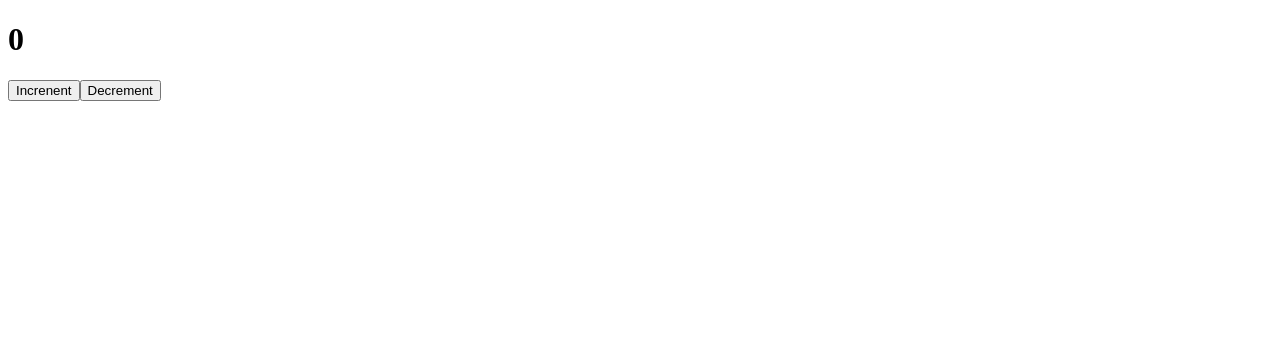
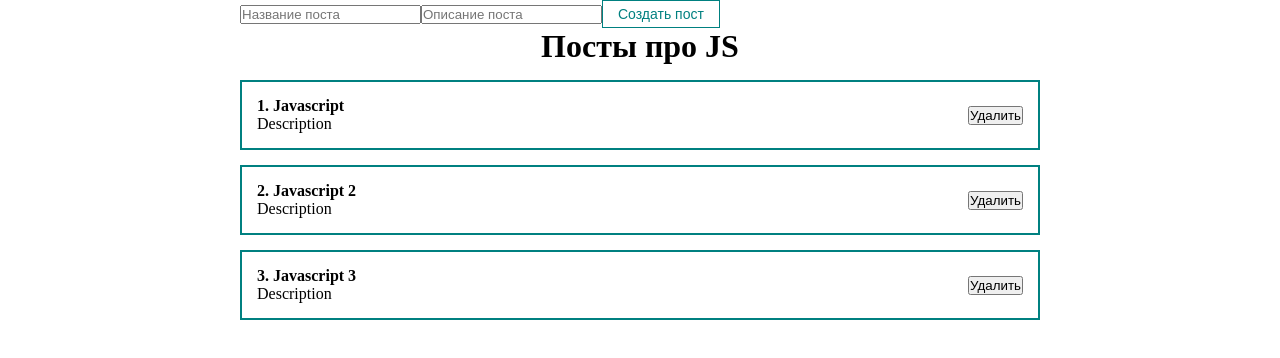
Before and after one commit to JamesBorned/learning-javascript, a React (Create React App) app in the folder react/begin/: page / in a window 1280 px wide. Shown: the top 358 px of the page. Built offline with nearby package versions, Linux system fonts and the light colour scheme.

Commit message:
feat: add a list of posts, a button component

```diff
--- a/react/begin/src/App.js
+++ b/react/begin/src/App.js
@@ -1,6 +1,10 @@
 import React, { useState } from 'react';
 import Counter from "./components/Counter"
 import ClassCounter from './components/ClassCounter';
+import PostItem from './components/PostItem';
+import PostList from './components/PostList';
+import './styles/App.css';
+import MyButton from './components/UI/button/MyButton';
 
 function App() {
   // let likes = 0;
@@ -13,10 +17,21 @@
   // const [value, setValue] = useState('TEXT IN INPUT')
 
   //console.log(setLikes)
-
+  // array of objects в массив react-элементов? (с помощью map)
+  const [posts, setPosts] = useState([
+    {id: 1, title: 'Javascript', body: 'Description'},
+    {id: 2, title: 'Javascript 2', body: 'Description'},
+    {id: 3, title: 'Javascript 3', body: 'Description'},
+  ])
+  //для каждого поста в массиве отрисовываем PostItem, как пропс передаём объект
   return (
     <div className="App">
-      <ClassCounter/>
+      <form>
+        <input type="text" placeholder="Название поста"/>
+        <input type="text" placeholder="Описание поста"/>
+        <MyButton disabled>Создать пост</MyButton>
+      </form>
+      <PostList posts={posts} title="Посты про JS"/>
     </div>
   );
 }
--- /dev/null
+++ b/react/begin/src/components/PostItem.jsx
@@ -0,0 +1,23 @@
+import React from 'react';
+
+const PostItem = (props) => {
+
+    return (
+        <div className="post">
+
+        <div className="post__content">
+          <strong>{props.post.id}. {props.post.title}</strong>
+          <div>
+            {props.post.body}
+          </div>
+        </div>
+
+        <div className="post__btns">
+          <button>Удалить</button>
+        </div>
+
+      </div>
+    )
+}
+
+export default PostItem;
--- /dev/null
+++ b/react/begin/src/components/PostList.jsx
@@ -0,0 +1,18 @@
+import React from 'react';
+import PostItem from "./PostItem";
+import MyButton from './UI/button/MyButton';
+// в одном компоненте один корневой элемент (например, div)
+const PostList = ({posts, title}) => {
+    return (
+        <div>
+            <h1 style={{textAlign: 'center'}}>
+                {title}
+            </h1>
+            {posts.map((post) =>
+                <PostItem post={post} key={post.id}/>
+            )}
+        </div>
+    );
+};
+
+export default PostList;
--- /dev/null
+++ b/react/begin/src/components/UI/button/MyButton.jsx
@@ -0,0 +1,14 @@
+import React from 'react';
+import classes from './MyButton.module.css'; //стиль как свойство объекта
+
+const MyButton = ({children, ...props}) => {
+    //children - вложенный элемент
+    //все пропсы - в кнопку
+    return (
+        <button {...props} className={classes.myBtn}>
+            {children}
+        </button>
+    );
+};
+
+export default MyButton;
--- /dev/null
+++ b/react/begin/src/components/UI/button/MyButton.module.css
@@ -0,0 +1,8 @@
+.myBtn {
+    padding: 5px 15px;
+    color: teal;
+    font-size: 14px;
+    background: transparent;
+    border: 1px solid teal;
+    cursor: pointer;
+}
--- /dev/null
+++ b/react/begin/src/styles/App.css
@@ -0,0 +1,23 @@
+* {
+    margin: 0;
+    padding: 0;
+    box-sizing: border-box;
+}
+
+#root {
+    display: flex;
+    justify-content: center;
+}
+
+.App {
+    width: 800px;
+}
+
+.post {
+    display: flex;
+    padding: 15px;
+    border: 2px solid teal;
+    margin-top: 15px;
+    justify-content: space-between;
+    align-items: center;
+}
```
